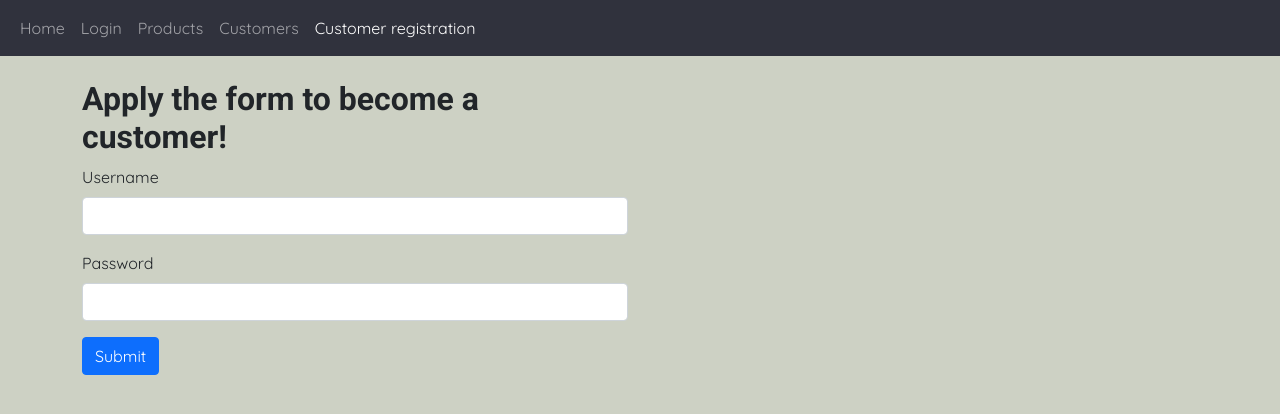
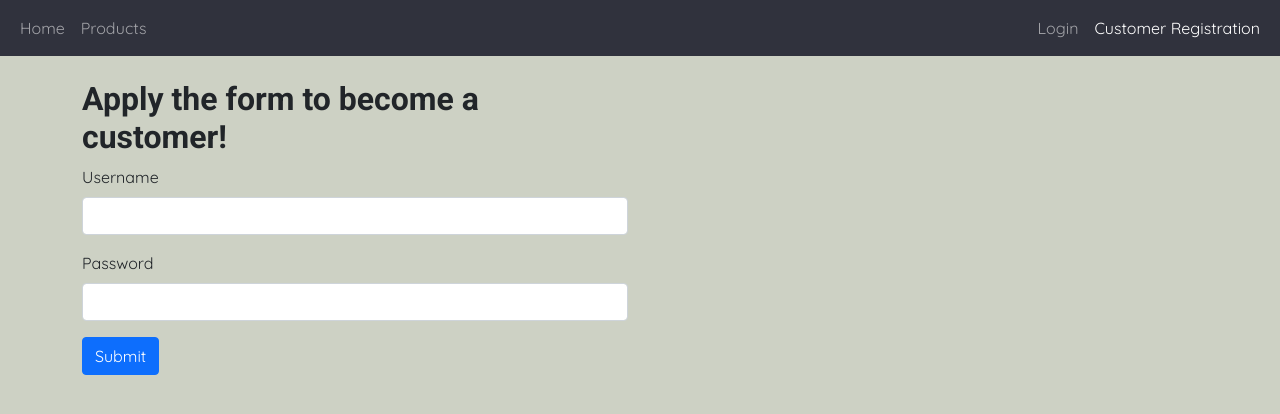
Before and after one commit to rafalsongin/bank-app-vue-api, a Vue app: page /register in a window 1280 px wide. Shown: the top 414 px of the page. Built offline with nearby package versions, Linux system fonts and the light colour scheme.

Commit message:
Login is completed. Logout function added. Navigation shown per role has to be fixed.

```diff
--- a/package.json
+++ b/package.json
@@ -10,7 +10,9 @@
   "dependencies": {
     "axios": "^1.2.1",
     "bootstrap": "^5.3.3",
+    "jwt-decode": "^4.0.0",
     "pinia": "^2.0.28",
+    "sweetalert2": "^11.11.0",
     "vue": "^3.2.45",
     "vue-router": "^4.1.6"
   },
--- a/src/components/commons/Navigation.vue
+++ b/src/components/commons/Navigation.vue
@@ -3,29 +3,24 @@
     <div class="container-fluid">
       <ul class="navbar-nav me-auto mb-2 mb-md-0">
         <li class="nav-item">
-          <router-link to="/" class="nav-link" active-class="active"
-            >Home</router-link
-          >
+          <router-link to="/" class="nav-link" active-class="active">Home</router-link>
         </li>
         <li class="nav-item">
-          <router-link to="/login" class="nav-link" active-class="active"
-          >Login</router-link
-          >
+          <router-link to="/products" class="nav-link" active-class="active">Products</router-link>
         </li>
-        <li class="nav-item">
-          <router-link to="/products" class="nav-link" active-class="active"
-            >Products</router-link
-          >
+        <li class="nav-item" v-if="userRole === 'Employee'">
+          <router-link to="/employeepanel" class="nav-link" active-class="active">Customers</router-link>
         </li>
-        <li class="nav-item">
-          <router-link to="/employeepanel" class="nav-link" active-class="active"
-            >Customers</router-link
-          >
+      </ul>
+      <ul class="navbar-nav ms-auto mb-2 mb-md-0">
+        <li class="nav-item" v-if="!isLoggedIn">
+          <router-link to="/login" class="nav-link" active-class="active">Login</router-link>
         </li>
-        <li class="nav-item">
-          <router-link to="/register" class="nav-link" active-class="active"
-          >Customer registration</router-link
-          >
+        <li class="nav-item" v-if="!isLoggedIn">
+          <router-link to="/register" class="nav-link" active-class="active">Customer Registration</router-link>
+        </li>
+        <li class="nav-item" v-if="isLoggedIn">
+          <button @click="logout" class="btn btn-link nav-link">Logout</button>
         </li>
       </ul>
     </div>
@@ -33,13 +28,35 @@
 </template>
 
 <script>
+import { computed } from 'vue';
+import { useLoggedInStore } from '@/stores/logged_in';
+
 export default {
   name: "Navigation",
+  setup() {
+    const store = useLoggedInStore();
+    const isLoggedIn = computed(() => store.isLoggedIn);
+    const userRole = computed(() => store.role);
+
+    const logout = () => {
+      store.logout();
+    };
+
+    return {
+      isLoggedIn,
+      userRole,
+      logout
+    };
+  }
 };
 </script>
 
 <style scoped>
-.navbar{
+.navbar {
   background-color: #30323D;
 }
+
+.navbar-nav.ms-auto {
+  margin-left: auto;
+}
 </style>
--- a/src/components/pages/Login.vue
+++ b/src/components/pages/Login.vue
@@ -18,8 +18,10 @@
 </template>
 
 <script>
-import { ref } from 'vue';
-import { useLoggedInStore } from '@/stores/logged_in';
+import {ref} from 'vue';
+import {useLoggedInStore} from '@/stores/logged_in';
+import Swal from 'sweetalert2';
+import router from "@/router";
 
 export default {
   setup() {
@@ -32,13 +34,31 @@ export default {
         await store.login(username.value, password.value);
         if (store.isLoggedIn) {
           console.log("Login Successful");
-          alert("Login successful");
-        } else {
-          console.log("Login Failed");
-          alert("Login failed");
+          Swal.fire({
+            icon: 'success',
+            title: 'Login successful',
+            showConfirmButton: false,
+            timer: 1500
+          }).then(() => {
+            router.push('/'); // Redirect to homepage after success
+          });
         }
       } catch (error) {
-        alert("Login Failed: " + error.message);
+        if (error.response && error.response.status === 401) {
+          console.log("Login credentials are incorrect");
+          Swal.fire({
+            icon: 'error',
+            title: 'Login failed',
+            text: 'Login credentials are incorrect.'
+          });
+        } else {
+          console.log("Login Failed: " + (error.response ? error.response.data.message : error.message));
+          Swal.fire({
+            icon: 'error',
+            title: 'Login failed',
+            text: `An error occurred: ${error.response ? error.response.data.message : error.message}`
+          });
+        }
       }
     };
 
--- a/src/router/index.js
+++ b/src/router/index.js
@@ -18,9 +18,9 @@ const router = createRouter({
     { path: '/products', component: ProductList },
     { path: '/login', component: Login },
     { path: '/createproduct', component: CreateProduct },
-    { path: '/editproduct/:id', component: EditProduct, props: true },
-    { path: '/employeepanel', component: EmployeePanelPage },
-    { path: '/customerpanel/:id', component: CustomerPanelPage, props: true },
+    { path: '/editproduct/:id', component: EditProduct, props: true, meta: { requiresAuth: true, role: 'Employee' } },
+    { path: '/employeepanel', component: EmployeePanelPage, meta: { requiresAuth: true, role: 'Employee' } },
+    { path: '/customerpanel/:id', component: CustomerPanelPage, props: true, meta: { requiresAuth: true, role: 'Customer' } },
     { path: '/register', component: Register }
   ]
 })
--- a/src/stores/logged_in.js
+++ b/src/stores/logged_in.js
@@ -1,10 +1,12 @@
 import { defineStore } from 'pinia';
 import axios from '../axios_auth';
+import { jwtDecode } from 'jwt-decode'; // Correctly import jwt-decode
 
 export const useLoggedInStore = defineStore('logged_in', {
     state: () => ({
         username: localStorage.getItem('username') || '',
         token: localStorage.getItem('token') || '',
+        role: localStorage.getItem('role') || '' // Add role to the state
     }),
     getters: {
         isLoggedIn: (state) => !!state.token
@@ -17,11 +19,25 @@ export const useLoggedInStore = defineStore('logged_in', {
                     password: password,
                 })
                     .then((response) => {
-                        this.username = username; // Set the username
-                        this.token = response.data; // Set the token
-                        localStorage.setItem('token', response.data);
-                        localStorage.setItem('username', username);
-                        axios.defaults.headers.common['Authorization'] = `Bearer ${response.data}`;
+                        const token = response.data; // Extract token directly from response data
+
+                        if (typeof token !== 'string') {
+                            console.error('Invalid token type:', typeof token); // Debugging statement
+                            throw new Error('Invalid token type');
+                        }
+
+                        const decoded = jwtDecode(token); // Use jwtDecode
+
+                        this.username = decoded.sub; // Set the username
+                        this.token = token; // Set the token
+                        this.role = decoded.role; // Set the role
+
+                        localStorage.setItem('token', token);
+                        localStorage.setItem('username', decoded.sub);
+                        localStorage.setItem('role', decoded.role);
+
+                        axios.defaults.headers.common['Authorization'] = `Bearer ${token}`;
+                        resolve(); // Resolve the promise
                     })
                     .catch((error) => {
                         console.error("Login failed with error:", error);
@@ -32,16 +48,33 @@ export const useLoggedInStore = defineStore('logged_in', {
         logout() {
             localStorage.removeItem('token');
             localStorage.removeItem('username');
+            localStorage.removeItem('role'); // Clear role from localStorage
             this.token = '';
             this.username = '';
+            this.role = ''; // Reset role
             axios.defaults.headers.common['Authorization'] = '';
         },
         autoLogin() {
             const token = localStorage.getItem('token');
-            const username = localStorage.getItem('username');
-            if (token && username) {
+            if (token) {
+                console.log('Auto-login with token:', token); // Debugging statement
+
+                if (typeof token !== 'string') {
+                    console.error('Invalid token type for auto-login:', typeof token); // Debugging statement
+                    throw new Error('Invalid token type for auto-login');
+                }
+
+                const decoded = jwtDecode(token); // Use jwtDecode
+                console.log('Decoded token on auto-login:', decoded); // Debugging statement
+
                 this.token = token;
-                this.username = username;
+                this.username = decoded.sub;
+                this.role = decoded.role; // Set role
+
+                localStorage.setItem('token', token);
+                localStorage.setItem('username', decoded.sub);
+                localStorage.setItem('role', decoded.role);
+
                 axios.defaults.headers.common['Authorization'] = `Bearer ${token}`;
             }
         },
```
Also changed, not shown: 1 other file (tests, documents, lock files or other folders).
